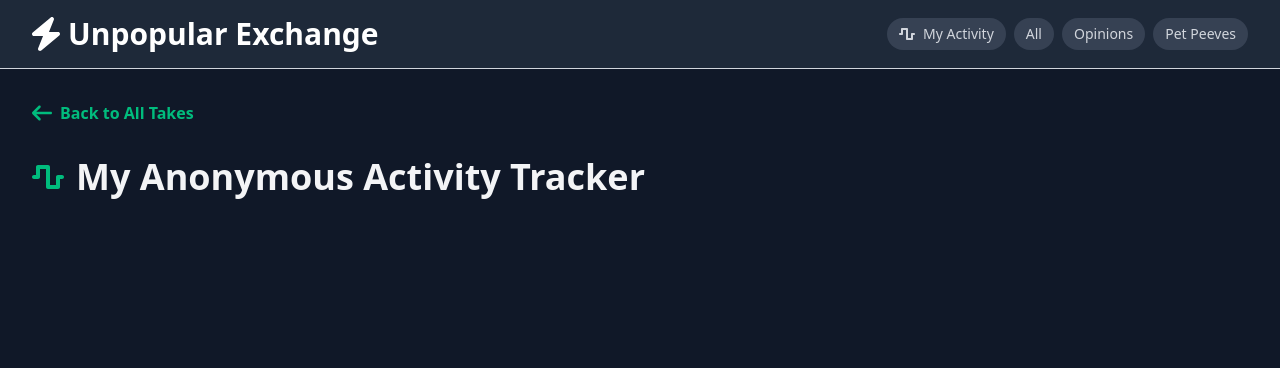
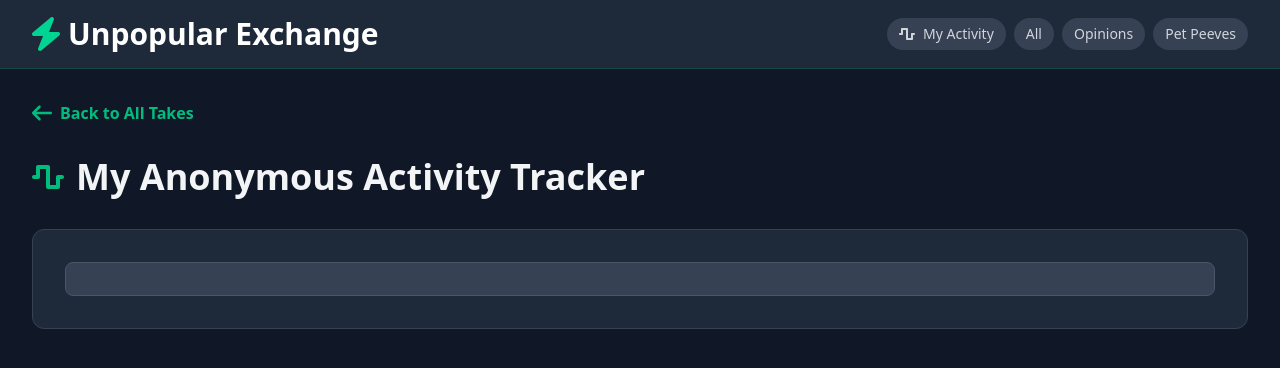
Before and after one commit to PresidentTree94/unpopular-exchange, a Next.js app: page /activity in a window 1280 px wide. Shown: the top 368 px of the page. Built offline with nearby package versions, Linux system fonts and the light colour scheme.

Commit message:
Corrected Vercel vulnerability, nav colors.

```diff
--- a/app/activity/page.tsx
+++ b/app/activity/page.tsx
@@ -7,6 +7,9 @@ export default function Activity() {
     <>
       <Link href="/" className="text-base flex items-center gap-2 text-emerald-500 font-semibold"><FontAwesomeIcon icon={faArrowLeft} className="!w-auto !h-5" />Back to All Takes</Link>
       <h2 className="text-4xl font-extrabold text-gray-100 flex items-center gap-3"><FontAwesomeIcon icon={faWaveSquare} className="!w-auto !h-8 text-emerald-500" />My Anonymous Activity Tracker</h2>
+      <article className="box p-8">
+        <div className="bg-gray-700 p-4 rounded-lg border border-gray-600"></div>
+      </article>
     </>
   );
 }
--- a/components/Navbar.tsx
+++ b/components/Navbar.tsx
@@ -8,28 +8,33 @@ export default function Navbar() {
 
   const pathname = usePathname();
 
-  let boltClr;
+  let brdrClr, boltClr;
   switch (pathname) {
     case "/activity":
-      boltClr = "emerald";
+      boltClr = "text-emerald-400";
+      brdrClr = "border-emerald-500/20";
       break;
     case "/opinions":
-      boltClr = "indigo";
+      boltClr = "text-indigo-400";
+      brdrClr = "border-indigo-500/20";
       break;
     case "/peeves":
-      boltClr = "rose";
+      boltClr = "text-rose-400";
+      brdrClr = "border-rose-500/20";
       break;
     case "/submit":
-      boltClr = "orange";
+      boltClr = "text-orange-400";
+      brdrClr = "border-orange-500/20";
       break;
     default:
-      boltClr = "yellow";
+      boltClr = "text-yellow-400";
+      brdrClr = "border-yellow-500/20";
       break;
   }
 
   return (
-    <header className={`flex items-center justify-between bg-gray-800 py-4 px-8 border-b border-${boltClr}-500/20`}>
-      <h1 className="font-extrabold text-3xl text-white flex items-center gap-2"><FontAwesomeIcon icon={faBolt} className={`!w-auto !h-8 text-${boltClr}-400`} />Unpopular Exchange</h1>
+    <header className={`flex items-center justify-between bg-gray-800 py-4 px-8 border-b ${brdrClr}`}>
+      <h1 className="font-extrabold text-3xl text-white flex items-center gap-2"><FontAwesomeIcon icon={faBolt} className={`!w-auto !h-8 ${boltClr}`} />Unpopular Exchange</h1>
       <nav className="flex gap-2">
         <Link href="/activity" className="bg-gray-700 py-1.5 px-3 rounded-full flex items-center gap-2"><FontAwesomeIcon icon={faWaveSquare} className="!w-auto !h-4" />My Activity</Link>
         <Link href="/" className="bg-gray-700 py-1.5 px-3 rounded-full">All</Link>
--- a/package.json
+++ b/package.json
@@ -12,7 +12,7 @@
     "@fortawesome/fontawesome-svg-core": "^7.1.0",
     "@fortawesome/free-solid-svg-icons": "^7.1.0",
     "@fortawesome/react-fontawesome": "^3.1.1",
-    "next": "16.0.6",
+    "next": "^16.0.7",
     "react": "19.2.0",
     "react-dom": "19.2.0"
   },
```
Also changed, not shown: 1 other file (tests, documents, lock files or other folders).
